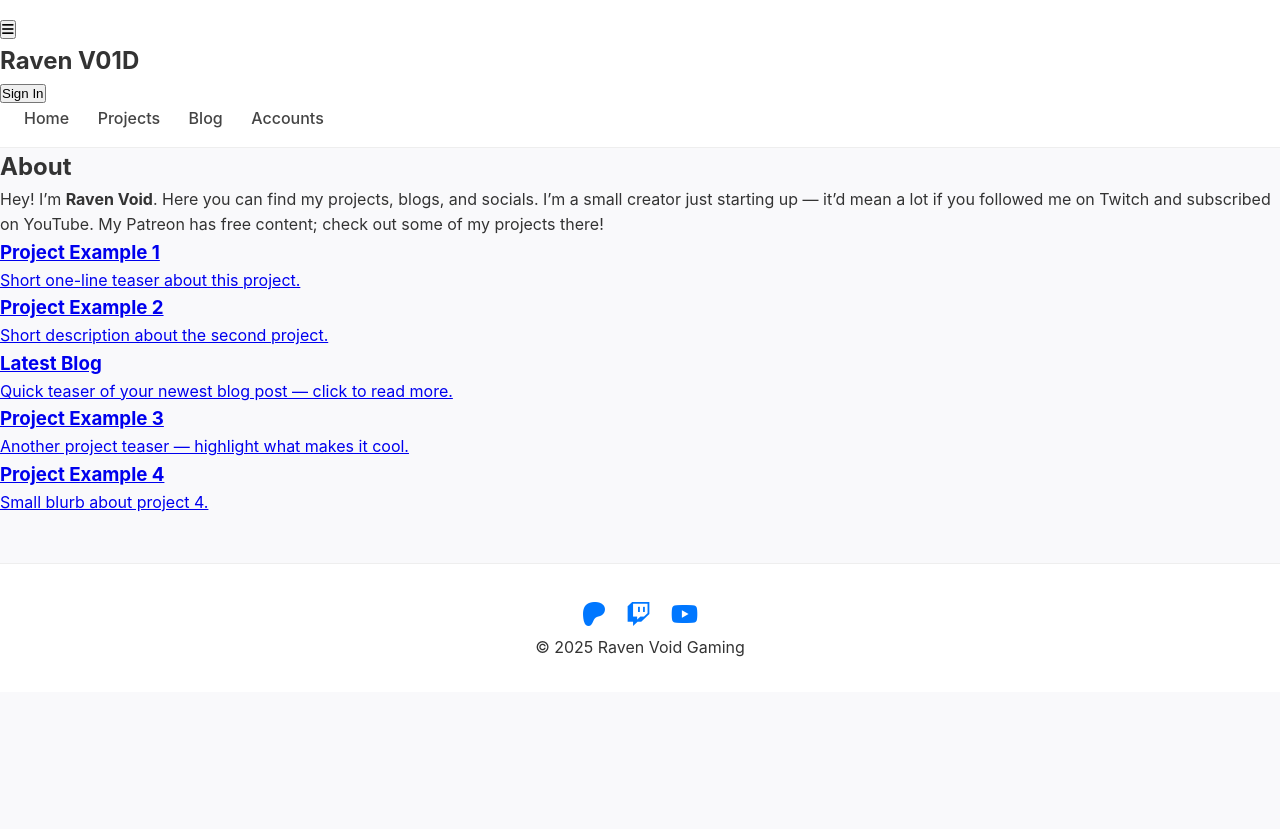
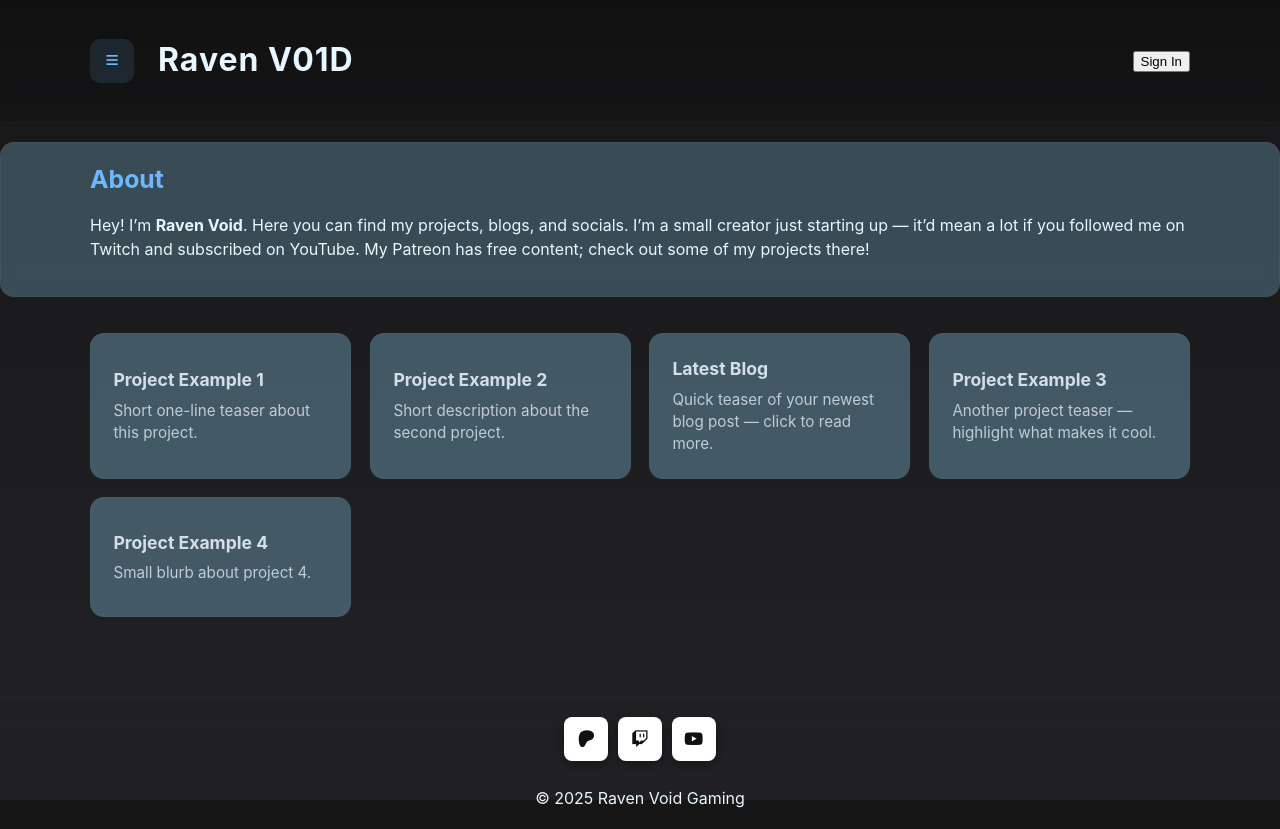
Before and after one commit to RavenV01D/ravenv01d.github.io, a plain HTML site: page index.html in a window 1280 px wide. Before the commit the page ends 800 px from the top, so only its background shows below. Drawn offline with Linux system fonts and the light colour scheme.

Commit message:
Update style.css

```diff
--- a/style.css
+++ b/style.css
@@ -1,117 +1,187 @@
-/* Reset */
-* {
-  margin: 0;
-  padding: 0;
-  box-sizing: border-box;
+:root{
+  --bg-1: #171718;
+  --bg-2: #222226;
+  --text: #e8f6ff;
+  --accent: #6db8ff;
+  --panel-blue: rgba(93,132,150,0.48); /* translucent blue behind text */
+  --panel-blue-opaque: rgba(93,132,150,0.95);
+  --glow-rgba: 109,184,255; /* used for rgba box-shadow */
 }
 
-/* Base Styles */
-body {
-  font-family: 'Inter', sans-serif;
-  background: #f9f9fb;
-  color: #333;
-  line-height: 1.6;
+/* Reset / basics */
+*{box-sizing:border-box}
+html,body{height:100%}
+body{
+  margin:0;
+  font-family: Inter, system-ui, -apple-system, "Segoe UI", Roboto, "Helvetica Neue", Arial;
+  background: linear-gradient(180deg,var(--bg-1) 0%, var(--bg-2) 100%);
+  color:var(--text);
+  -webkit-font-smoothing:antialiased;
+  -moz-osx-font-smoothing:grayscale;
+  line-height:1.45;
 }
 
-/* Container */
-.container {
-  width: 90%;
-  max-width: 1000px;
-  margin: 0 auto;
+/* layout helpers */
+.wrap{
+  width:92%;
+  max-width:1100px;
+  margin:0 auto;
 }
 
-/* Header */
-.site-header {
-  background: #fff;
-  border-bottom: 1px solid #eee;
-  padding: 1rem 0;
+/* header */
+.site-header{
+  position:sticky;
+  top:0;
+  z-index:40;
+  background: linear-gradient(180deg, rgba(0,0,0,0.25), rgba(0,0,0,0.15));
+  border-bottom:1px solid rgba(255,255,255,0.03);
+  backdrop-filter: blur(6px);
+}
+.site-header .wrap{
+  display:flex;
+  align-items:center;
+  gap:1rem;
+  padding:0.9rem 0;
+}
+.logo{
+  font-weight:700;
+  font-size:1.6rem;
+  letter-spacing:1px;
+  margin-left:0.5rem;
+}
+.header-right{margin-left:auto;}
+
+/* menu button (hamburger) */
+.menu-btn{
+  width:44px;
+  height:44px;
+  border-radius:10px;
+  border:0;
+  background:rgba(109,184,255,0.12);
+  color:var(--accent);
+  display:inline-flex;
+  align-items:center;
+  justify-content:center;
+  cursor:pointer;
+}
+.menu-btn:focus{outline:2px solid rgba(109,184,255,0.15)}
+
+/* dropdown animated nav */
+.dropdown{
+  display:flex;
+  flex-direction:column;
+  gap:0.15rem;
+  padding:0.6rem;
+  position:relative;
+  overflow:hidden;
+  transition: max-height 260ms cubic-bezier(.2,.9,.2,1), opacity 200ms;
+  max-height:0;
+  opacity:0;
+}
+.dropdown.open{
+  max-height:400px;
+  opacity:1;
+}
+.dropdown .nav-link{
+  padding:0.6rem 0.9rem;
+  border-radius:8px;
+  background:transparent;
+  color:var(--text);
+  text-decoration:none;
+  font-weight:600;
 }
 
-.logo {
-  font-size: 1.5rem;
-  font-weight: bold;
+/* ad container spacing */
+.ad-top{margin:0.8rem 0;padding:0 0.5rem}
+
+/* panels (translucent) */
+.panel{
+  margin:1.25rem 0;
+  padding:1.2rem;
+  border-radius:14px;
+  border:1px solid rgba(255,255,255,0.03);
+}
+.translucent{
+  background: var(--panel-blue);
+  backdrop-filter: blur(6px) saturate(120%);
+  color:var(--text);
+}
+.about h2{
+  margin-top:0;
+  margin-bottom:0.6rem;
+  font-size:1.55rem;
+  color:var(--accent);
 }
 
-.nav {
-  float: right;
+/* card grid */
+.cards{padding:1rem 0 3rem}
+.card-grid{
+  display:grid;
+  gap:1rem;
+  grid-template-columns: repeat( auto-fit, minmax(240px, 1fr) );
+}
+.card{
+  padding:1.4rem;
+  border-radius:14px;
+  background: rgba(93,132,150,0.66); /* slightly more filled card */
+  min-height:120px;
+  display:flex;
+  flex-direction:column;
+  justify-content:center;
+  text-decoration:none;
+  color:var(--text);
+  border:1px solid rgba(255,255,255,0.03);
+  opacity:0.90; /* non-hover translucent */
+  transition: transform 180ms cubic-bezier(.2,.9,.2,1), box-shadow 180ms, opacity 180ms;
+  will-change: transform, box-shadow, opacity;
 }
 
-.nav-link {
-  margin-left: 1.5rem;
+/* hover/interactive effects (shared) */
+.interactive:hover{
+  transform: scale(1.025);        /* ~2.5% */
+  opacity: 1;                     /* make hovered item opaque */
+  box-shadow: 0 10px 30px rgba(var(--glow-rgba),0.18); /* slight glow */
   text-decoration: none;
-  color: #444;
-  font-weight: 500;
-  transition: color 0.2s ease;
 }
 
-.nav-link:hover {
-  color: #0077ff;
+/* small card text */
+.card h3{margin:0 0 0.45rem 0;font-size:1.1rem}
+.card .teaser{margin:0;font-size:0.95rem;color:rgba(235,245,255,0.86)}
+
+/* footer */
+.site-footer{
+  border-top:1px solid rgba(255,255,255,0.03);
+  padding:1.2rem 0;
+  margin-top:2rem;
+  background: linear-gradient(0deg, rgba(0,0,0,0.06), transparent);
+}
+.footer-inner{display:flex;align-items:center;gap:1rem;justify-content:center;flex-direction:column}
+.socials{display:flex;gap:0.6rem;margin-bottom:0.6rem}
+.social-link{
+  width:44px;height:44px;border-radius:8px;display:inline-grid;place-items:center;
+  background: #ffffff; color:#111; text-decoration:none; font-size:1.05rem;
+  box-shadow:0 3px 10px rgba(0,0,0,0.35);
 }
 
-/* Hero Section */
-.hero {
-  text-align: center;
-  padding: 4rem 1rem;
+/* shake animation for click */
+@keyframes clickShake {
+  0% { transform: translateX(0) }
+  15% { transform: translateX(-6px) }
+  30% { transform: translateX(6px) }
+  45% { transform: translateX(-4px) }
+  60% { transform: translateX(4px) }
+  75% { transform: translateX(-2px) }
+  100% { transform: translateX(0) }
 }
+.shake { animation: clickShake 360ms linear; }
 
-.hero h2 {
-  font-size: 2rem;
-  margin-bottom: 1rem;
+/* accessibility / focus */
+.interactive:focus{outline:2px solid rgba(109,184,255,0.18); outline-offset:3px;}
+
+/* responsive tweaks */
+@media (min-width:800px){
+  .dropdown{position:absolute; right:18px; top:72px; background:linear-gradient(180deg, rgba(0,0,0,0.45), rgba(0,0,0,0.28)); border-radius:12px; box-shadow:0 6px 18px rgba(0,0,0,0.4)}
+  .site-header .wrap{padding:1rem 0}
+  .logo{font-size:2rem}
+  .card-grid{gap:1.15rem}
 }
-
-.hero p {
-  max-width: 700px;
-  margin: 0 auto 2rem;
-  color: #555;
-}
-
-.cta-buttons {
-  display: flex;
-  gap: 1rem;
-  justify-content: center;
-}
-
-.btn {
-  background: #0077ff;
-  color: white;
-  padding: 0.75rem 1.5rem;
-  border-radius: 8px;
-  text-decoration: none;
-  font-weight: 500;
-  transition: background 0.2s ease;
-}
-
-.btn:hover {
-  background: #005fcc;
-}
-
-/* Footer */
-.site-footer {
-  background: #fff;
-  border-top: 1px solid #eee;
-  padding: 2rem 1rem;
-  text-align: center;
-  margin-top: 3rem;
-}
-
-.socials a {
-  margin: 0 0.5rem;
-  text-decoration: none;
-  color: #0077ff;
-  font-weight: 500;
-}
-
-.socials a:hover {
-  text-decoration: underline;
-}
-/* Social Icons */
-.socials a {
-  margin: 0 0.5rem;
-  font-size: 1.5rem;
-  color: #0077ff;
-  transition: color 0.2s ease;
-}
-
-.socials a:hover {
-  color: #005fcc;
-}
```
